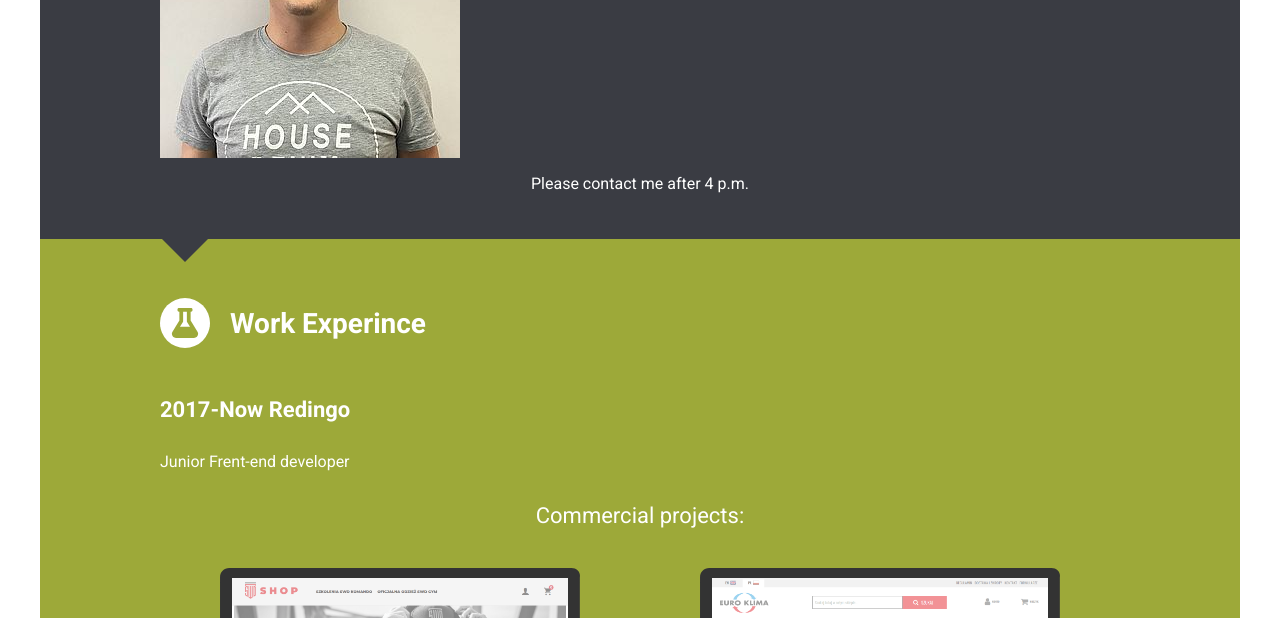
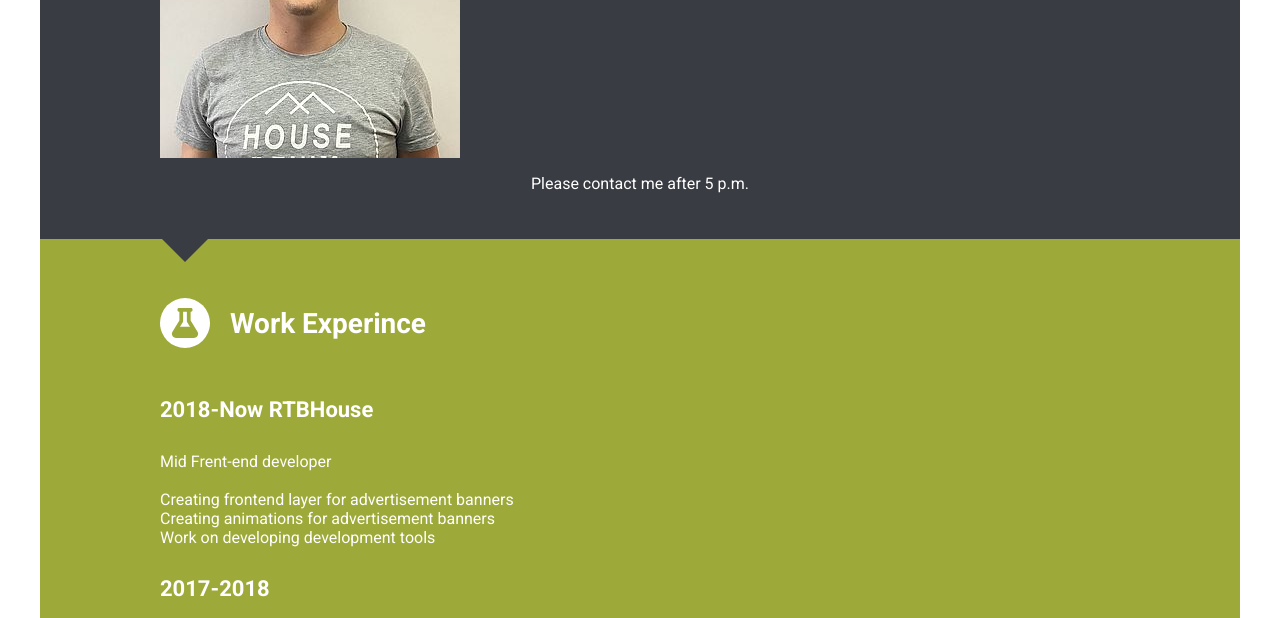
Before and after one commit to tomus151/cv-jquery, a plain HTML site: page cv-18.03-20180522T140742Z-001/cv-18.03/index.html in a window 1280 px wide. Both pictures are taken after a click on the element "Work Experince". Shown: the part 182-800 px from the top of the page. Drawn offline with nearby package versions, Linux system fonts and the light colour scheme.

Commit message:
obecne cv

```diff
--- a/cv-18.03-20180522T140742Z-001/cv-18.03/index.html
+++ b/cv-18.03-20180522T140742Z-001/cv-18.03/index.html
@@ -32,7 +32,7 @@
                          </div>
 
                     </div>
-                    <p>Please contact me after 4 p.m.</p>
+                    <p>Please contact me after 5 p.m.</p>
                </header>
                <section class="section__experience">
                     <article>
@@ -44,7 +44,14 @@
                          </div>
                          <div class="center-div">
                               <p>
-                                   <h4>2017-Now Redingo</h4>
+                                  <h4>2018-Now RTBHouse</h4>
+                                  <span style="display:block;">Mid Frent-end developer</span><br>
+                                  <span>Creating frontend layer for advertisement banners</span><br>
+                                  <span>Creating animations for advertisement banners</span><br>
+                                  <span>Work on developing development tools</span>
+                              </p>
+                              <p>
+                                   <h4>2017-2018</h4>
                                    <span>Junior Frent-end developer</span>
                                    <p class="projects">
                                         <div class="center-div">
@@ -136,12 +143,12 @@
                               </p>
                               <p>
                                    <h4>2016-2017 Cyfrowy Polsat</h4>
-                                   <span>Telemarketer</span><br>
+                                   <span style="display:block">Telemarketer</span><br>
                                    <span>Selling Cyfrowy Polsat's products</span>
                               </p>
                               <p>
                                    <h4>2015-2016 Pol-sevice</h4>
-                                   <span>Surveyor</span><br>
+                                   <span style="display:block">Surveyor</span><br>
                                    <span>Measurement</span><br>
                                    <span>Leveling</span><br>
                                    <span>Tacheometry</span>
@@ -157,7 +164,6 @@
                                    <h3>Skills</h3>
                               </p>
                          </div>
-
                          <div class="center-div">
                               <img class="skills-left" src="images/chevron-left.svg">
                               <div class="skills-mine">
@@ -238,7 +244,6 @@
                               </div>
                               <img class="skills-right" src="images/chevron-right.svg">
                          </div>
-
                     </article>
                </section>
                <section class="section__education">
```
